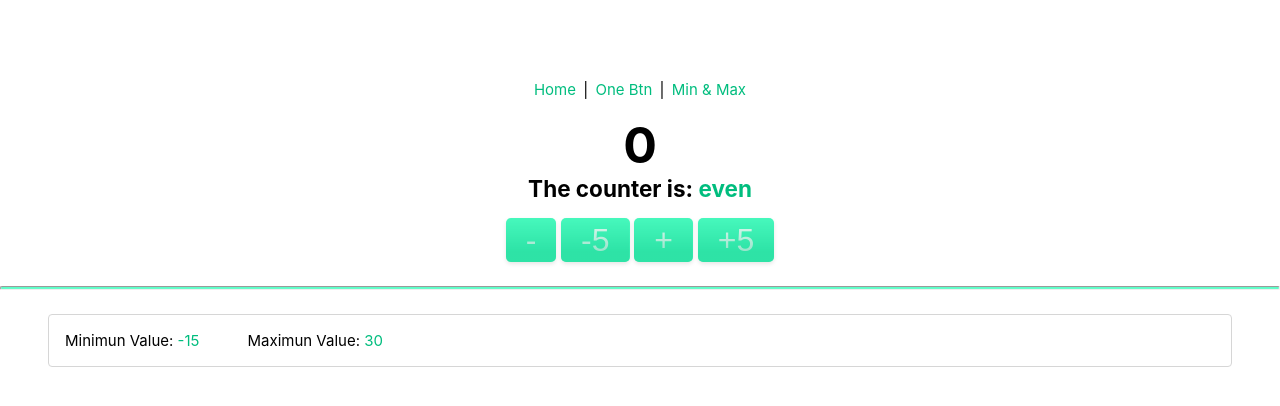
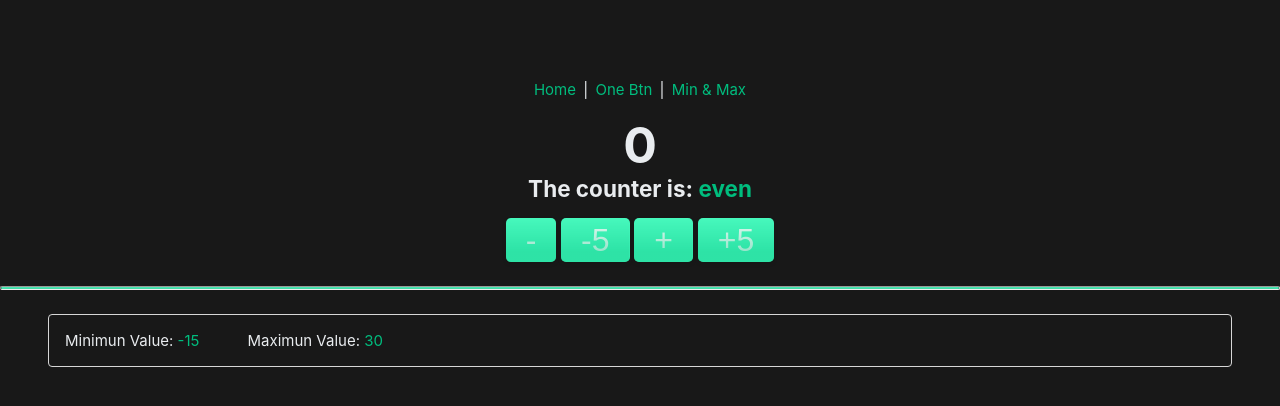
Before and after one commit to dav100ide-red/learn-pinia-setup, a Vue app: page / in a window 1280 px wide. Shown: the top 406 px of the page. Built offline with nearby package versions, Linux system fonts and the light colour scheme.

Commit message:
pulizia root.scss

```diff
--- a/src/styles/buttons.scss
+++ b/src/styles/buttons.scss
@@ -43,7 +43,7 @@
 
     &:disabled {
         background-color: var(--color-background-mute);
-        color: var(--white-mute);
+        color: var(--gray-300);
         &::before {
             opacity: 0;
         }
--- a/src/styles/forms.scss
+++ b/src/styles/forms.scss
@@ -10,7 +10,7 @@ form {
     }
     input {
         background-color: var(--color-background-soft);
-        color: var(--white-soft);
+        color: var(--gray-200);
         font-size: inherit;
         margin-inline-start: 0.5rem;
         padding: 0.8rem 1rem;
@@ -20,7 +20,6 @@ form {
         transition: border-color linear 300ms;
 
         &::placeholder {
-            color: var(--divider-dark-1);
             font-style: italic;
         }
         &:focus {
--- a/src/styles/root.scss
+++ b/src/styles/root.scss
@@ -1,17 +1,20 @@
 /* color palette from <https://github.com/vuejs/theme> */
 :root {
     --white: #ffffff;
-    --white-soft: #f8f8f8;
-    --white-mute: #f2f2f2;
+
+    --gray-100: #f8f9fa;
+    --gray-200: #e9ecef;
+    --gray-300: #dee2e6;
+    --gray-400: #ced4da;
+    --gray-500: #adb5bd;
+    --gray-600: #6c757d;
+    --gray-700: #495057;
+    --gray-800: #343a40;
+    --gray-900: #212529;
 
     --black: #181818;
     --black-soft: #222222;
     --black-mute: #282828;
-
-    --text-light-1: var(--indigo);
-    --text-light-2: rgba(60, 60, 60, 0.66);
-    --text-dark-1: var(--white);
-    --text-dark-2: rgba(235, 235, 235, 0.64);
 
     --primary-200: rgb(77, 253, 194);
     --primary: hsla(160, 100%, 37%, 1);
@@ -25,19 +28,9 @@
 
 /* semantic color variables for this project */
 :root {
-    --color-background: var(--white);
-    --color-background-soft: var(--white-soft);
-    --color-background-mute: var(--white-mute);
+    --color-background: var(--black);
+    --color-background-soft: var(--black-soft);
+    --color-background-mute: var(--black-mute);
 
-    --color-text: var(--text-light-1);
+    --color-text: var(--gray-200);
 }
-
-@media (prefers-color-scheme: dark) {
-    :root {
-        --color-background: var(--black);
-        --color-background-soft: var(--black-soft);
-        --color-background-mute: var(--black-mute);
-
-        --color-text: var(--text-dark-2);
-    }
-}
```
